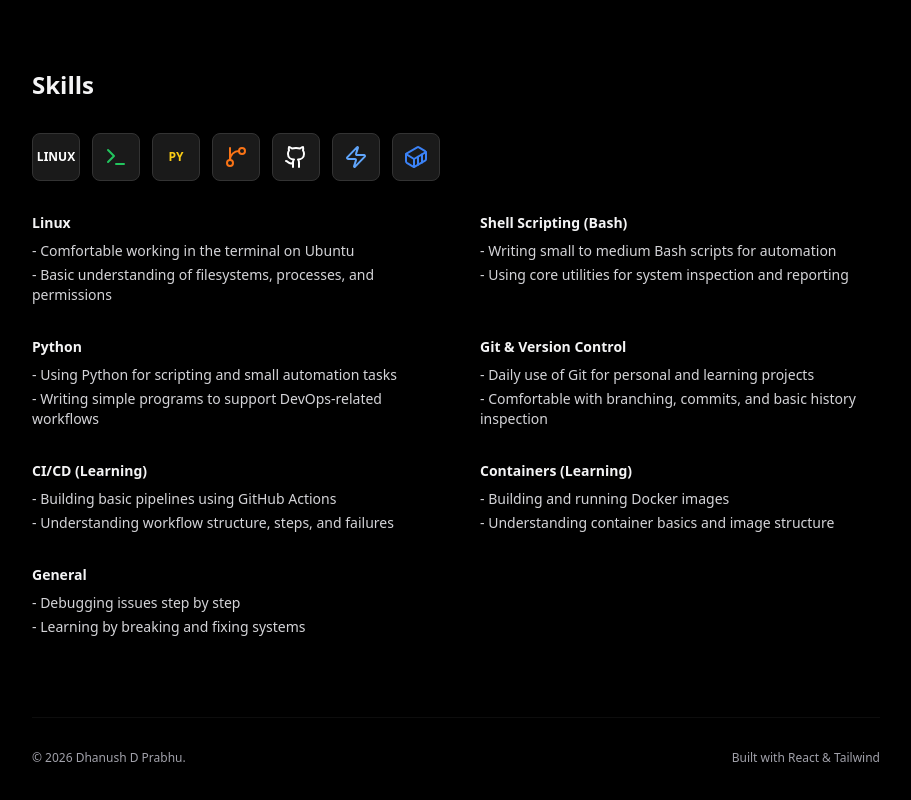
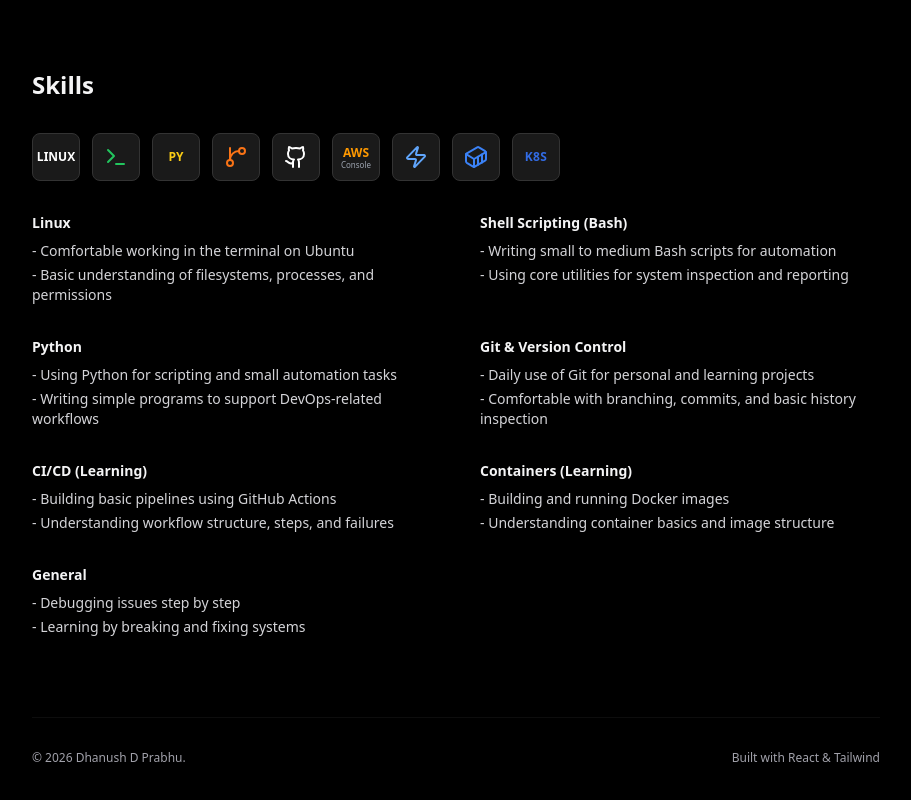
Before and after one commit to iamdevdhanush/portfolio, a React (Vite) app: page / in a window 1280 px wide. Shown: the part 1552-2352 px from the top of the page, without its empty margins (184-1095 px from the left). Built offline with nearby package versions, Linux system fonts and the light colour scheme.

Commit message:
feat: Add AWS Console and Kubernetes logos
Introduces new logo components for AWS Console and Kubernetes to enhance the visual representation of technologies used. This improves the clarity and completeness of the displayed technical stack.

```diff
--- a/App.tsx
+++ b/App.tsx
@@ -77,6 +77,14 @@ const LogoLinux = () => (
   </div>
 );
 
+const LogoAWSConsole = () => (
+  <div className="w-12 h-12 bg-[#1a1a1a] rounded-lg flex flex-col items-center justify-center shrink-0 border border-[#333]">
+    <div className="text-[#FF9900] font-bold text-xs">AWS</div>
+    <div className="text-gray-400 text-[8px] leading-none">Console</div>
+  </div>
+);
+
+
 const LogoGithub = () => (
   <div className="w-12 h-12 bg-[#1a1a1a] rounded-lg flex items-center justify-center shrink-0 border border-[#333]">
     <Github className="text-white w-6 h-6" />
@@ -113,10 +121,12 @@ const LogoGHActions = () => (
   </div>
 );
 
-const AppleIcon: React.FC<React.SVGProps<SVGSVGElement>> = (props) => (
-    <svg viewBox="0 0 24 24" fill="currentColor" {...props}>
-      <path d="M17.228 12.01c.009-2.284-1.743-3.83-3.633-3.83-1.854 0-3.125 1.25-3.9 1.25-.774 0-1.78-.99-2.923-.99-1.59 0-3.003 1.48-3.003 3.92 0 2.885 2.213 6.64 3.939 6.64.71 0 1.134-.73 2.107-.73.972 0 1.355.73 2.126.73 1.95 0 3.19-2.45 3.19-2.45s-1.32-1.55-1.329-3.54zM15.332 5.09c.731-.91 1.22-2.18.99-3.09-.81.06-1.93.63-2.65 1.52-.64.78-1.25 2.05-.99 2.91.91.12 1.92-.56 2.65-1.34z" />
-    </svg>
+const LogoKubernetes = () => (
+  <div className="w-12 h-12 bg-[#1a1a1a] rounded-lg flex items-center justify-center shrink-0 border border-[#333]">
+    <div className="text-[#326CE5] font-bold text-xs tracking-wide">
+      K8S
+    </div>
+  </div>
 );
 
 
@@ -201,7 +211,7 @@ const ProjectCard: React.FC<ProjectCardProps> = ({ title, descriptions, readMore
         )}
         {appleLink && (
           <a href={appleLink} target="_blank" rel="noopener noreferrer" className="text-zinc-300 hover:text-white transition-transform duration-200 hover:-translate-y-0.5">
-            <AppleIcon className="w-5 h-5" />
+
           </a>
         )}
       </div>
@@ -724,8 +734,10 @@ export default function App() {
               <LogoPython />
               <LogoGit />
               <LogoGithub />
+              <LogoAWSConsole/>
               <LogoGHActions />
               <LogoDocker />
+              <LogoKubernetes/>
             </div>
 
             <div className="grid grid-cols-1 md:grid-cols-2 gap-x-12 gap-y-8 text-sm">
```
